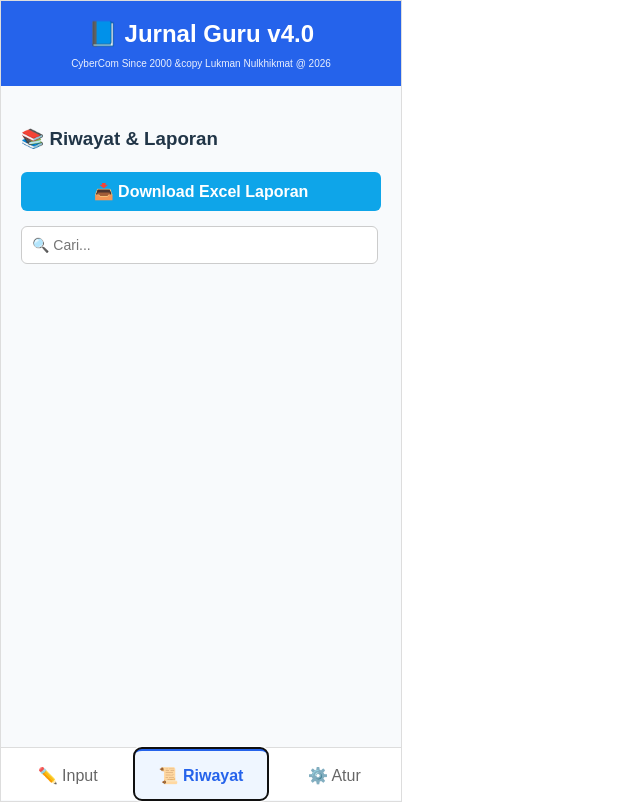
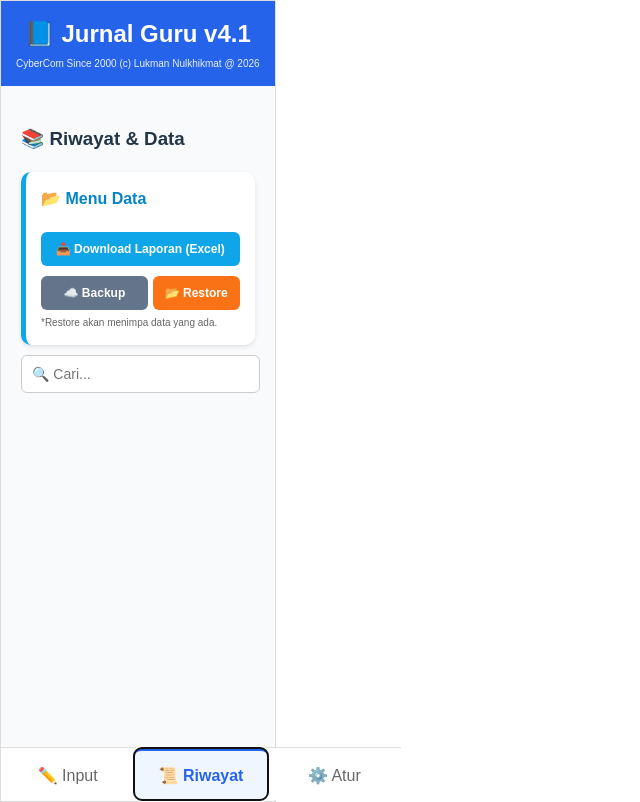
Before and after one commit to lukman-tik/jurnal-guru, a React (Vite) app: page / in a window 1280 px wide. Both pictures are taken after a click on the button "📜 Riwayat". Shown: the whole page, without its empty margins (0-640 px from the left). Built offline with nearby package versions, Linux system fonts and the light colour scheme.

Commit message:
Final v4.1

```diff
--- a/src/App.jsx
+++ b/src/App.jsx
@@ -6,11 +6,11 @@ export default function JurnalGuru() {
   const [searchTerm, setSearchTerm] = useState('');
   const [editingId, setEditingId] = useState(null);
 
-  // STATE KEAMANAN (BARU)
-  const [isAdminUnlocked, setIsAdminUnlocked] = useState(false); // Apakah gembok terbuka?
-  const [inputPin, setInputPin] = useState(''); // PIN yang diketik user
+  // STATE KEAMANAN
+  const [isAdminUnlocked, setIsAdminUnlocked] = useState(false);
+  const [inputPin, setInputPin] = useState('');
   const [savedPin, setSavedPin] = useState(() => {
-    return localStorage.getItem('jurnal_guru_pin') || '1007'; // PIN Default 1007
+    return localStorage.getItem('jurnal_guru_pin') || '1234';
   });
 
   // DATABASE JURNAL
@@ -33,7 +33,7 @@ export default function JurnalGuru() {
   const [newClassName, setNewClassName] = useState('');
   const [selectedClassForStudent, setSelectedClassForStudent] = useState('');
   const [studentListInput, setStudentListInput] = useState('');
-  const [newPinInput, setNewPinInput] = useState(''); // Untuk form ganti PIN
+  const [newPinInput, setNewPinInput] = useState('');
 
   // --- 2. EFEK SAMPING (AUTO SAVE) ---
   useEffect(() => {
@@ -48,7 +48,7 @@ export default function JurnalGuru() {
     localStorage.setItem('jurnal_guru_pin', savedPin);
   }, [savedPin]);
 
-  // --- 3. LOGIC KEAMANAN (LOGIN ADMIN) ---
+  // --- 3. LOGIC KEAMANAN ---
   const handleLoginAdmin = (e) => {
     e.preventDefault();
     if (inputPin === savedPin) {
@@ -68,7 +68,7 @@ export default function JurnalGuru() {
     if (newPinInput.length < 4) return alert("PIN minimal 4 angka!");
     setSavedPin(newPinInput);
     setNewPinInput('');
-    alert("PIN Admin berhasil diganti! Jangan sampai lupa ya.");
+    alert("PIN Admin berhasil diganti!");
   };
 
   // --- 4. LOGIC MANAJEMEN DATA ---
@@ -95,8 +95,10 @@ export default function JurnalGuru() {
     alert(`Berhasil simpan siswa ke ${selectedClassForStudent}!`);
   };
 
+  // --- LOGIC UTILITIES (BACKUP, RESTORE, DOWNLOAD) ---
+  // Fungsi ini bisa dipanggil dari USER maupun ADMIN
   const handleBackup = () => {
-    const fullData = { journals, schoolData, version: "4.0", backupDate: new Date().toLocaleDateString() };
+    const fullData = { journals, schoolData, version: "4.1", backupDate: new Date().toLocaleDateString() };
     const blob = new Blob([JSON.stringify(fullData)], { type: 'application/json' });
     const link = document.createElement("a");
     link.href = URL.createObjectURL(blob);
@@ -107,7 +109,8 @@ export default function JurnalGuru() {
   const handleRestore = (event) => {
     const file = event.target.files[0];
     if (!file) return;
-    if (window.confirm("PERINGATAN: Data saat ini akan DITIMPA. Lanjutkan?")) {
+    // Peringatan keras karena Restore User akan menimpa data User
+    if (window.confirm("PERINGATAN KERAS:\nRestore akan MENIMPA/MENGGANTI seluruh data di HP ini dengan data dari file.\n\nApakah Anda yakin?")) {
       const reader = new FileReader();
       reader.onload = (e) => {
         try {
@@ -115,13 +118,32 @@ export default function JurnalGuru() {
           if (data.journals && data.schoolData) {
             localStorage.setItem('jurnal_guru_data', JSON.stringify(data.journals));
             localStorage.setItem('data_sekolah', JSON.stringify(data.schoolData));
-            alert("Data berhasil direstore! Refreshing...");
+            alert("✅ Sukses! Data berhasil diperbarui.");
             window.location.reload();
           } else { alert("File backup tidak valid!"); }
         } catch (error) { alert("Gagal membaca file."); }
       };
       reader.readAsText(file);
     }
+  };
+
+  const downloadReport = () => {
+    if (journals.length === 0) return alert("Data kosong!");
+    let csv = "Tanggal,Kelas,Mapel,Catatan,Rekap Absen,Detail Tidak Hadir\n";
+    journals.forEach(row => {
+      let absentDetails = [];
+      if (row.attendanceData) {
+        Object.entries(row.attendanceData).forEach(([name, status]) => {
+          if (status !== 'H') absentDetails.push(`${name}(${status})`);
+        });
+      }
+      csv += `${row.tanggal},${row.kelas},${row.mapel},"${row.catatan}","${row.summaryText || '-'}","${absentDetails.join("; ")}"\n`;
+    });
+    const blob = new Blob([csv], { type: 'text/csv;charset=utf-8;' });
+    const link = document.createElement("a");
+    link.href = URL.createObjectURL(blob);
+    link.download = "Laporan_Jurnal.csv";
+    link.click();
   };
 
   // --- 5. LOGIC JURNAL ---
@@ -187,25 +209,6 @@ export default function JurnalGuru() {
     setAttendance({});
   };
 
-  const downloadReport = () => {
-    if (journals.length === 0) return alert("Data kosong!");
-    let csv = "Tanggal,Kelas,Mapel,Catatan,Rekap Absen,Detail Tidak Hadir\n";
-    journals.forEach(row => {
-      let absentDetails = [];
-      if (row.attendanceData) {
-        Object.entries(row.attendanceData).forEach(([name, status]) => {
-          if (status !== 'H') absentDetails.push(`${name}(${status})`);
-        });
-      }
-      csv += `${row.tanggal},${row.kelas},${row.mapel},"${row.catatan}","${row.summaryText || '-'}","${absentDetails.join("; ")}"\n`;
-    });
-    const blob = new Blob([csv], { type: 'text/csv;charset=utf-8;' });
-    const link = document.createElement("a");
-    link.href = URL.createObjectURL(blob);
-    link.download = "Laporan_Jurnal.csv";
-    link.click();
-  };
-
   const filteredJournals = journals.filter(j =>
     j.kelas.toLowerCase().includes(searchTerm.toLowerCase()) ||
     j.mapel.toLowerCase().includes(searchTerm.toLowerCase())
@@ -217,11 +220,10 @@ export default function JurnalGuru() {
     <div style={{ maxWidth: '400px', margin: '0 auto', fontFamily: 'sans-serif', border: '1px solid #ddd', minHeight: '100vh', display: 'flex', flexDirection: 'column' }}>
 
       <header style={{ padding: '15px', background: editingId ? '#d97706' : '#2563eb', color: 'white', textAlign: 'center', transition: '0.3s' }}>
-        <h2 style={{ margin: 0 }}>{editingId ? '✏️ Mode Edit' : '📘 Jurnal Guru v4.0'}</h2>
+        <h2 style={{ margin: 0 }}>{editingId ? '✏️ Mode Edit' : '📘 Jurnal Guru v4.1'}</h2>
         <div style={{ fontSize: '10px', marginTop: '4px', opacity: 0.9, fontWeight: 'normal' }}>
-          CyberCom Since 2000 &copy Lukman Nulkhikmat @ 2026
+          CyberCom Since 2000 (c) Lukman Nulkhikmat @ 2026
         </div>
-        {/* Indikator Login Admin */}
         {isAdminUnlocked && activeTab === 'manage' && <small style={{background: '#16a34a', padding: '2px 8px', borderRadius: '10px', fontSize: '10px'}}>ADMIN ACCESS</small>}
       </header>
 
@@ -261,13 +263,30 @@ export default function JurnalGuru() {
           </div>
         )}
 
-        {/* HISTORY TAB */}
+        {/* HISTORY TAB (DI SINI ADA MENU BACKUP USER) */}
         {activeTab === 'history' && (
           <div>
-            <h3>📚 Riwayat & Laporan</h3>
+            <h3>📚 Riwayat & Data</h3>
 
-            {/* FITUR DOWNLOAD PINDAH KE SINI (BISA DIAKSES SEMUA GURU) */}
-            <button onClick={downloadReport} style={{...buttonStyle, width: '100%', background: '#0ea5e9', marginBottom: '15px'}}>📥 Download Excel Laporan</button>
+            {/* KOTAK MENU DATA USER */}
+            <div style={{...cardStyle, borderLeft: '5px solid #0ea5e9'}}>
+              <h4 style={{marginTop: 0, color: '#0284c7'}}>📂 Menu Data</h4>
+
+              <button onClick={downloadReport} style={{...buttonStyle, width: '100%', background: '#0ea5e9', marginBottom: '10px', fontSize: '12px'}}>
+                📥 Download Laporan (Excel)
+              </button>
+
+              <div style={{display: 'flex', gap: '5px'}}>
+                <button onClick={handleBackup} style={{...buttonStyle, flex: 1, background: '#64748b', fontSize: '12px'}}>
+                  ☁️ Backup
+                </button>
+                <div style={{flex: 1, position: 'relative', overflow: 'hidden'}}>
+                  <button style={{...buttonStyle, width: '100%', background: '#f97316', fontSize: '12px'}}>📂 Restore</button>
+                  <input type="file" accept=".json" onChange={handleRestore} style={{position: 'absolute', top: 0, left: 0, opacity: 0, width: '100%', height: '100%', cursor: 'pointer'}} />
+                </div>
+              </div>
+              <small style={{fontSize: '10px', color: '#666', display: 'block', marginTop: '5px'}}>*Restore akan menimpa data yang ada.</small>
+            </div>
 
             <input type="text" placeholder="🔍 Cari..." value={searchTerm} onChange={(e) => setSearchTerm(e.target.value)} style={{...inputStyle, width: '93%', marginBottom: '15px'}} />
             {filteredJournals.map((j) => (
@@ -292,29 +311,19 @@ export default function JurnalGuru() {
           <div>
             <h3>⚙️ Pengaturan Admin</h3>
 
-            {/* LOGIC KUNCI / BUKA GEMBOK */}
             {!isAdminUnlocked ? (
-              // TAMPILAN TERKUNCI
               <div style={{textAlign: 'center', marginTop: '50px'}}>
                 <div style={{fontSize: '50px', marginBottom: '20px'}}>🔒</div>
-                <p>Masukkan PIN untuk mengakses menu ini.</p>
+                <p>Masukkan PIN Admin</p>
                 <form onSubmit={handleLoginAdmin}>
-                  <input
-                    type="password"
-                    placeholder="PIN Admin"
-                    value={inputPin}
-                    onChange={(e) => setInputPin(e.target.value)}
-                    style={{...inputStyle, textAlign: 'center', fontSize: '20px', letterSpacing: '5px', width: '150px'}}
-                    maxLength={6}
-                  />
+                  <input type="password" placeholder="PIN" value={inputPin} onChange={(e) => setInputPin(e.target.value)} style={{...inputStyle, textAlign: 'center', fontSize: '20px', letterSpacing: '5px', width: '150px'}} maxLength={6} />
                   <br/><br/>
                   <button type="submit" style={buttonStyle}>Buka Gembok 🔓</button>
                 </form>
               </div>
             ) : (
-              // TAMPILAN TERBUKA (ADMIN PANEL)
               <div>
-                <button onClick={handleLogoutAdmin} style={{...buttonStyle, background: '#334155', width: '100%', marginBottom: '20px'}}>🔒 Kunci Kembali (Logout)</button>
+                <button onClick={handleLogoutAdmin} style={{...buttonStyle, background: '#334155', width: '100%', marginBottom: '20px'}}>🔒 Logout Admin</button>
 
                 <div style={cardStyle}>
                   <h4>1. Tambah Kelas</h4>
@@ -338,13 +347,16 @@ export default function JurnalGuru() {
                 </div>
 
                 <div style={{...cardStyle, border: '1px solid #8b5cf6'}}>
-                  <h4 style={{color: '#7c3aed'}}>3. Backup & Restore</h4>
-                  <button onClick={handleBackup} style={{...buttonStyle, width: '100%', background: '#8b5cf6', marginBottom: '10px'}}>☁️ Backup Data</button>
-                  <p style={{fontSize: '12px', fontWeight: 'bold'}}>Restore:</p>
-                  <input type="file" accept=".json" onChange={handleRestore} style={{fontSize: '12px'}} />
+                  <h4 style={{color: '#7c3aed'}}>3. Backup & Restore (Admin)</h4>
+                  <div style={{display: 'flex', gap: '5px'}}>
+                    <button onClick={handleBackup} style={{...buttonStyle, width: '100%', background: '#8b5cf6', fontSize: '12px'}}>☁️ Backup</button>
+                    <div style={{width: '100%', position: 'relative', overflow: 'hidden'}}>
+                      <button style={{...buttonStyle, width: '100%', background: '#7c3aed', fontSize: '12px'}}>📂 Restore</button>
+                      <input type="file" accept=".json" onChange={handleRestore} style={{position: 'absolute', top: 0, left: 0, opacity: 0, width: '100%', height: '100%', cursor: 'pointer'}} />
+                    </div>
+                  </div>
                 </div>
 
-                {/* FITUR GANTI PIN */}
                 <div style={cardStyle}>
                   <h4>4. Ganti PIN Admin</h4>
                   <div style={{display: 'flex', gap: '5px'}}>
```
